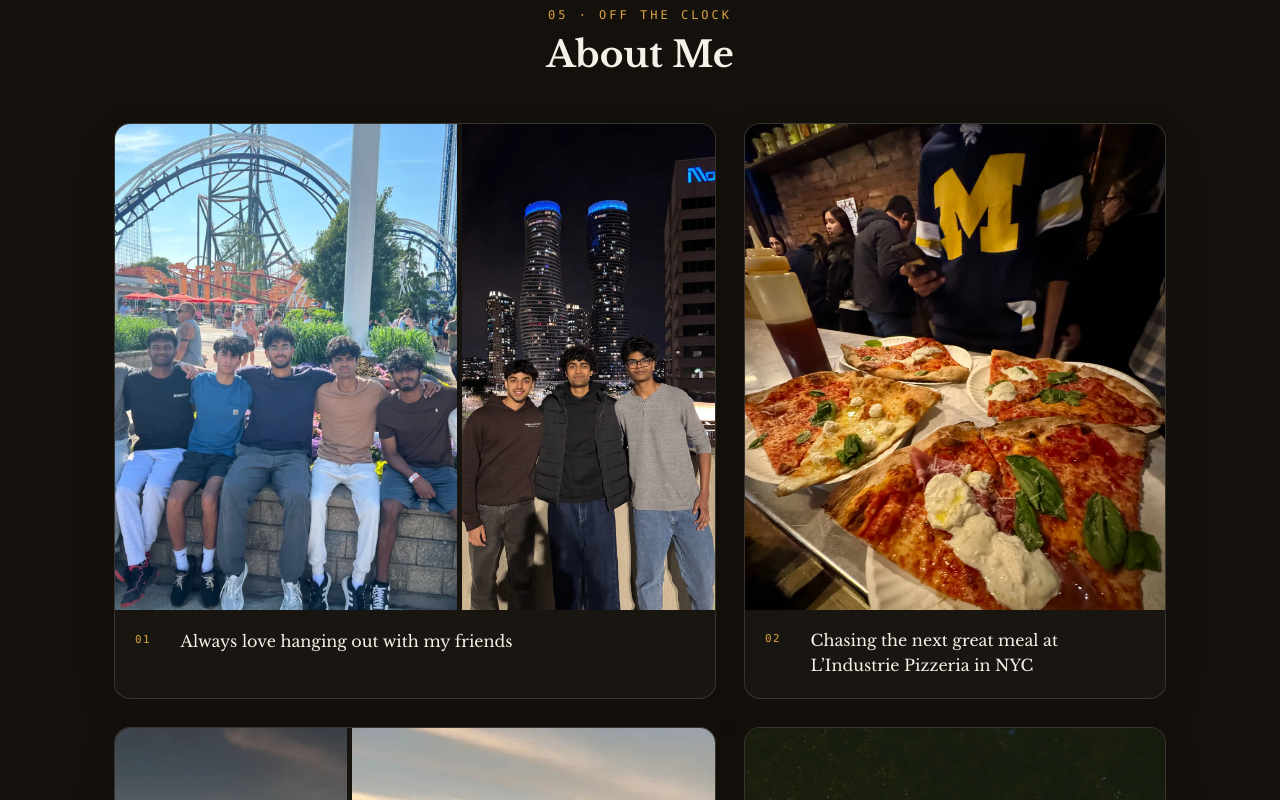
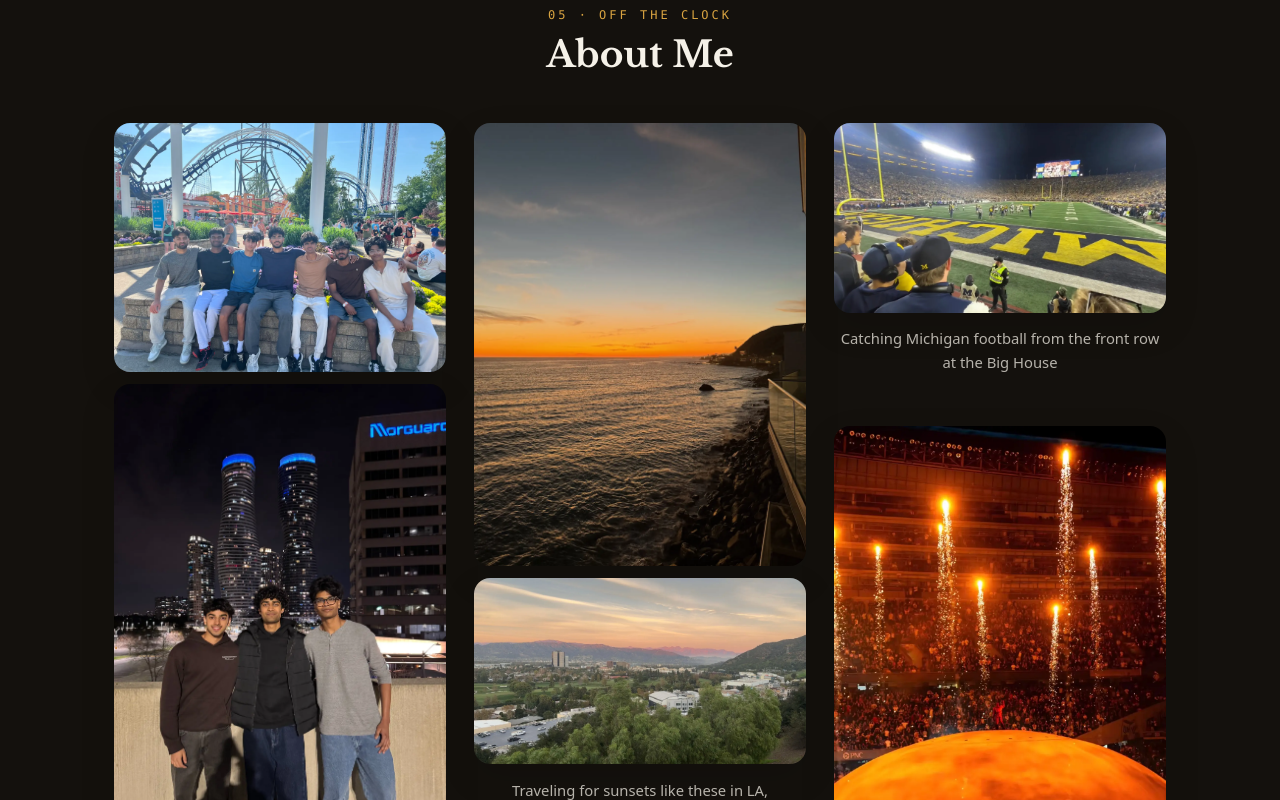
Before and after one commit to supreeth-chittaluri/supreeth-portfolio, a Next.js app: page / in a window 1280 px wide. Shown: the part 4320-5120 px from the top of the page. Built offline with nearby package versions, Linux system fonts and the light colour scheme.

Commit message:
Preserve full photos in About gallery

```diff
--- a/app/globals.css
+++ b/app/globals.css
@@ -360,105 +360,50 @@ html.dark ::selection {
    About collage
    --------------------------------------------------------------------------- */
 .about-collage {
-  display: grid;
-  grid-template-columns: repeat(12, minmax(0, 1fr));
-  gap: clamp(1rem, 2.2vw, 1.75rem);
+  columns: 3;
+  column-gap: clamp(1rem, 2.2vw, 1.75rem);
 }
 
 .about-story {
-  display: flex;
-  min-width: 0;
-  flex-direction: column;
-  overflow: hidden;
-  border: 1px solid color-mix(in srgb, currentColor 14%, transparent);
-  border-radius: 1rem;
-  background: color-mix(in srgb, currentColor 2.5%, transparent);
-  box-shadow: 0 16px 45px rgb(0 0 0 / 8%);
-}
-
-.about-story-friends {
-  grid-column: span 7;
-}
-
-.about-story-portrait {
-  grid-column: span 5;
-}
-
-.about-story-travel {
-  grid-column: span 7;
-}
-
-.about-story-landscape {
-  grid-column: span 7;
+  display: inline-block;
+  width: 100%;
+  margin: 0 0 clamp(2rem, 4vw, 3.25rem);
+  break-inside: avoid;
 }
 
 .about-photos {
   display: grid;
-  flex: 1;
-  min-height: 26rem;
-  overflow: hidden;
-  background: #17130f;
+  gap: 0.75rem;
 }
 
-.about-photos-1 {
-  grid-template-columns: 1fr;
-}
-
+.about-photos-1,
 .about-photos-2 {
-  grid-template-columns: minmax(0, 1.15fr) minmax(0, 0.85fr);
-  gap: 0.35rem;
-}
-
-.about-story-travel .about-photos-2 {
-  grid-template-columns: minmax(0, 0.78fr) minmax(0, 1.22fr);
-}
-
-.about-story-landscape .about-photos {
-  min-height: 23rem;
-}
-
-.about-story-friends .about-photo:first-child {
-  object-position: 50% center;
-}
-
-.about-story-friends .about-photo:last-child {
-  object-position: 50% center;
+  grid-template-columns: minmax(0, 1fr);
 }
 
 .about-photo {
+  display: block;
   width: 100%;
-  height: 100%;
-  min-height: 0;
-  object-fit: cover;
-  transition: transform 500ms cubic-bezier(0.22, 1, 0.36, 1);
-}
-
-.about-story:hover .about-photo {
-  transform: scale(1.018);
+  height: auto;
+  border-radius: 1rem;
+  box-shadow: 0 14px 36px rgb(0 0 0 / 12%);
 }
 
 .about-caption {
-  display: grid;
-  grid-template-columns: 2rem minmax(0, 1fr);
-  gap: 0.85rem;
-  align-items: start;
-  min-height: 5.5rem;
-  padding: 1.15rem 1.25rem 1.3rem;
-}
-
-.about-caption span {
-  padding-top: 0.2rem;
-  font-family: ui-monospace, SFMono-Regular, Menlo, Monaco, Consolas, "Liberation Mono", monospace;
-  font-size: 0.68rem;
-  letter-spacing: 0.14em;
-  color: var(--accent);
+  padding: 0.9rem 0.4rem 0;
+  text-align: center;
 }
 
 .about-caption p {
-  max-width: 31rem;
-  font-family: "Libre Baskerville", Georgia, serif;
-  font-size: 1rem;
-  line-height: 1.55;
+  font-size: 0.925rem;
+  line-height: 1.6;
+  opacity: 0.72;
+}
+
+@media (max-width: 900px) {
+  .about-collage {
+    columns: 2;
+  }
 }
 
 @media (max-width: 767px) {
@@ -498,23 +443,7 @@ html.dark ::selection {
   }
 
   .about-collage {
-    grid-template-columns: 1fr;
-  }
-
-  .about-story-friends,
-  .about-story-portrait,
-  .about-story-travel,
-  .about-story-landscape {
-    grid-column: 1;
-  }
-
-  .about-photos,
-  .about-story-landscape .about-photos {
-    min-height: 22rem;
-  }
-
-  .about-photos-2 {
-    grid-template-columns: minmax(0, 1fr) minmax(0, 0.9fr);
+    columns: 1;
   }
 }
 
@@ -524,8 +453,7 @@ html.dark ::selection {
   }
 
   .project-panel,
-  .project-toggle,
-  .about-photo {
+  .project-toggle {
     transition: none;
   }
 
--- a/app/page.tsx
+++ b/app/page.tsx
@@ -616,7 +616,7 @@ export default function Home() {
       <section id="about" className="bg-paper py-24 dark:bg-ink">
         <SectionHeading n="05" eyebrow="Off the clock" title="About Me" />
         <div className="about-collage mx-auto max-w-[1100px] px-4 sm:px-6">
-          {aboutStories.map((story, storyIndex) => (
+          {aboutStories.map((story) => (
             <figure
               key={story.id}
               className={`about-story about-story-${story.layout}`}
@@ -635,7 +635,6 @@ export default function Home() {
                 ))}
               </div>
               <figcaption className="about-caption">
-                <span>{String(storyIndex + 1).padStart(2, "0")}</span>
                 <p>{story.caption}</p>
               </figcaption>
             </figure>
```
